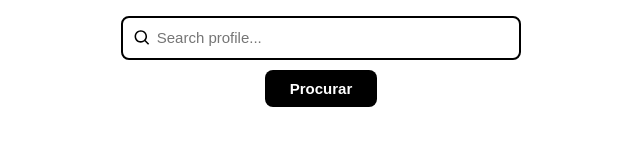
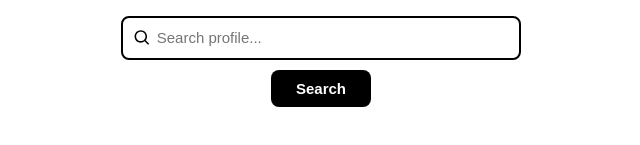
Before and after one commit to pedrocs378/github-search-user, a React (Create React App) app in the folder web/: page / in a window 1280 px wide. Shown: the part 379-524 px from the top of the page, without its empty margins (319-959 px from the left). Built offline with nearby package versions, Linux system fonts and the light colour scheme.

Commit message:
text do botao

```diff
--- a/web/src/pages/Home/index.tsx
+++ b/web/src/pages/Home/index.tsx
@@ -38,7 +38,7 @@ function Home() {
                     />
                 </div>
                 <button className="search" type="submit">
-                    Procurar
+                    Search
                 </button>
             </form>
         </div>
```
